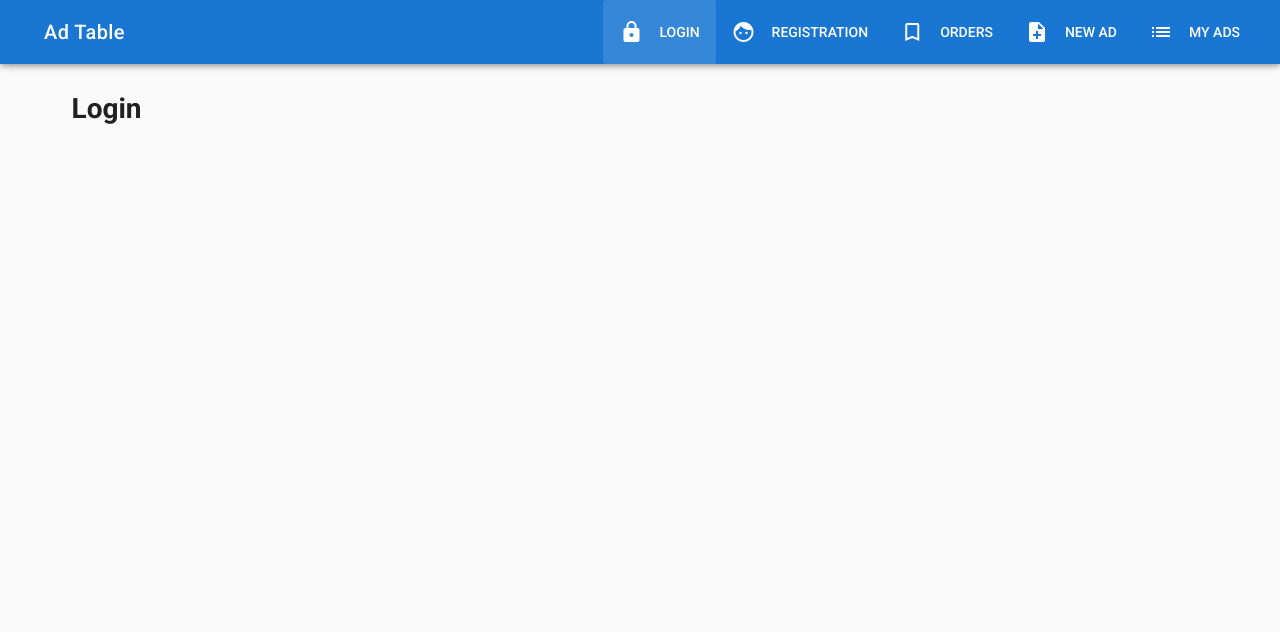
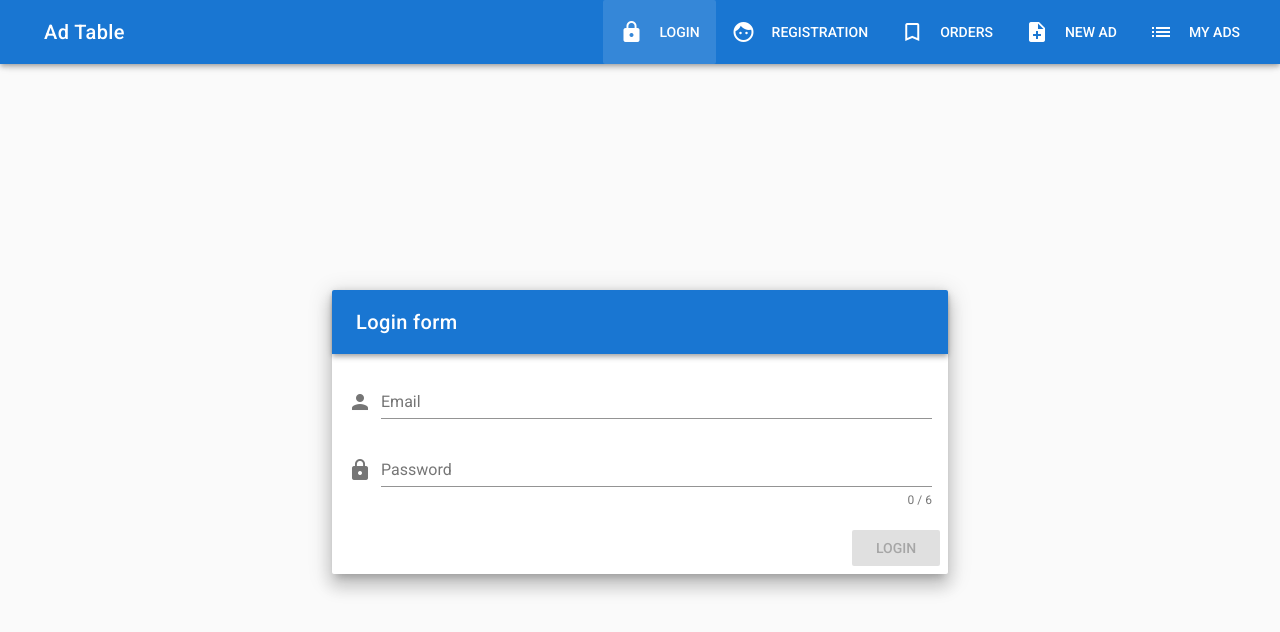
Before and after one commit to DmitriyPrylutskyi/Ad_table, a Vue app: page /login in a window 1280 px wide. Shown: the top 632 px of the page. Built offline with nearby package versions, Linux system fonts and the light colour scheme.

Commit message:
Create Login page

```diff
--- a/src/components/Auth/Login.vue
+++ b/src/components/Auth/Login.vue
@@ -1,8 +1,46 @@
 <template>
-  <v-container>
-    <v-layout>
-      <v-flex xs12>
-        <h1>Login</h1>
+  <v-container fluid fill-height>
+    <v-layout align-center justify-center>
+      <v-flex xs12 sm8 md6>
+        <v-card class="elevation-12">
+          <v-toolbar dark color="primary">
+            <v-toolbar-title>Login form</v-toolbar-title>
+          </v-toolbar>
+          <v-card-text>
+            <v-form ref="form" v-model="valid" validation>
+              <v-text-field
+                prepend-icon="person"
+                name="email"
+                label="Email"
+                type="email"
+                :rules="emailRules"
+                v-model="email"
+              >
+              </v-text-field>
+              <v-text-field
+                id="password"
+                prepend-icon="lock"
+                name="password"
+                label="Password"
+                type="password"
+                :counter="6"
+                :rules="passwordRules"
+                v-model="password"
+              >
+              </v-text-field>
+            </v-form>
+          </v-card-text>
+          <v-card-actions>
+            <v-spacer></v-spacer>
+            <v-btn
+              color="primary"
+              :disabled =!valid
+              @click="onSubmit"
+            >
+              Login
+            </v-btn>
+          </v-card-actions>
+        </v-card>
       </v-flex>
     </v-layout>
   </v-container>
@@ -10,7 +48,33 @@
 
 <script>
     export default {
-        name: "Login"
+      data () {
+        return {
+          email: '',
+          emailRules: [
+            v => !!v || 'E-mail is required',
+            v => /^\w+([.-]?\w+)*@\w+([.-]?\w+)*(\.\w{2,3})+$/.test(v) || 'E-mail must be valid'
+          ],
+          password: '',
+          passwordRules: [
+            v => !!v || 'Password is required',
+            v => (v && v.length >= 6) || 'Password must be no less than 6 characters'
+          ],
+          valid: false
+        }
+      },
+      name: "Login",
+      methods: {
+        onSubmit () {
+          if (this.$refs.form.validate()) {
+            const user = {
+              email: this.email,
+              password: this.password
+            }
+            console.log(user);
+          }
+        }
+      }
     }
 </script>
 
```
